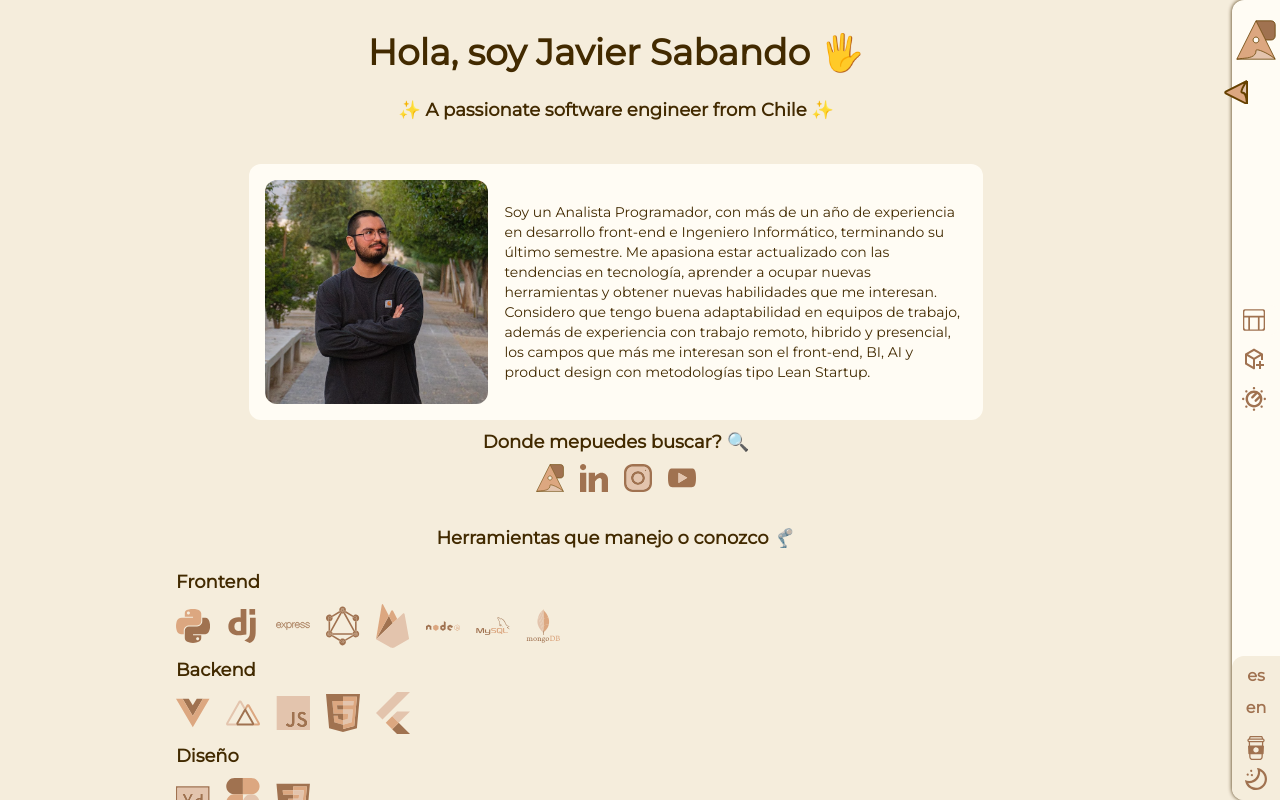
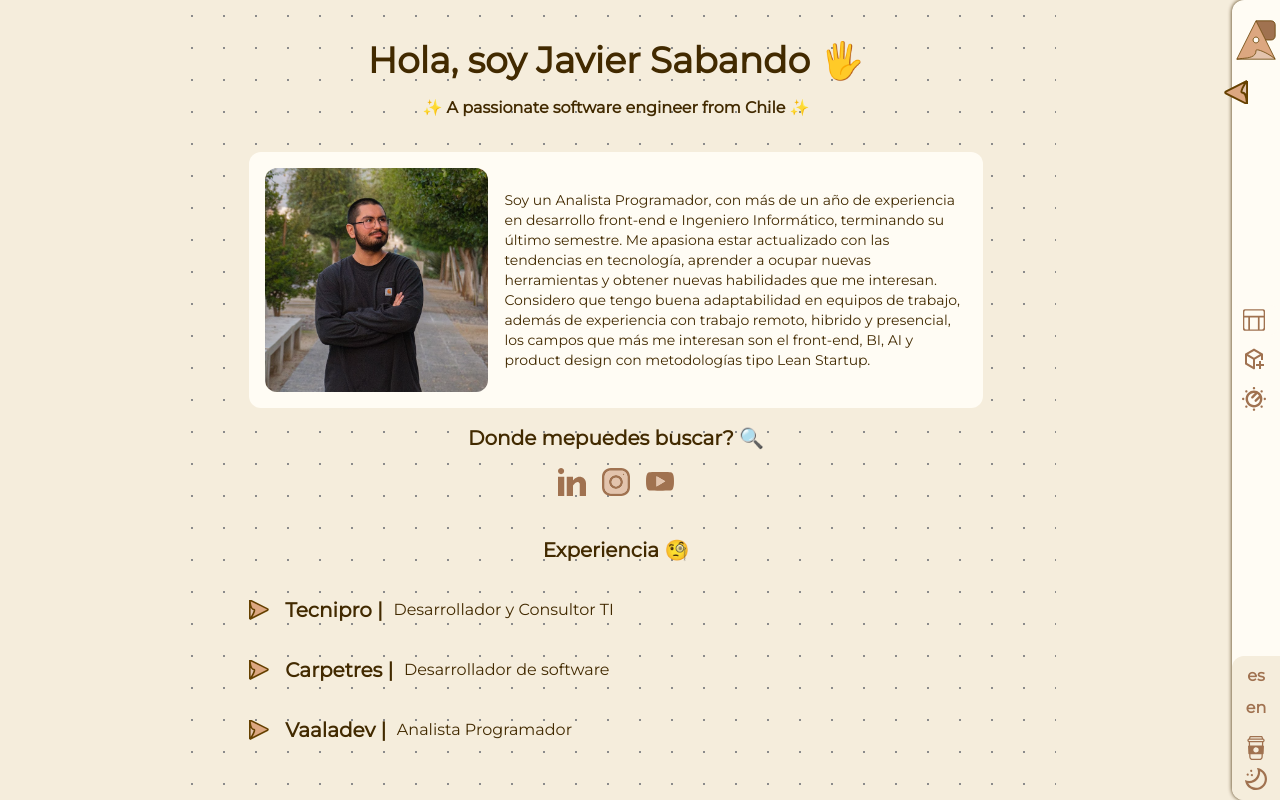
Before and after one commit to Ratapan/portfolio_2024, a Next.js app: page /aboutme in a window 1280 px wide. Built offline with nearby package versions, Linux system fonts and the light colour scheme.

Commit message:
about section ok

```diff
--- a/src/assets/style/globals.css
+++ b/src/assets/style/globals.css
@@ -1,4 +1,5 @@
 @import './utils/scroll.css';
+@import './utils/animations.css';
 @tailwind base;
 @tailwind components;
 @tailwind utilities;
--- /dev/null
+++ b/src/components/containers/bg_dots_container.tsx
@@ -0,0 +1,25 @@
+import { useTheme } from "next-themes";
+import { useEffect, useState } from "react";
+export default function BgDots() {
+  const { theme } = useTheme();
+
+  const [bgColor, setBgColor] = useState("bg-[radial-gradient(#8b8b8b_1px,transparent_1px)]");
+
+  useEffect(() => {
+    console.log(theme);
+
+    if (theme === "dark") {
+      setBgColor("bg-[radial-gradient(#fffcf450_1px,transparent_1px)]");
+    }
+    if (theme === "light") {
+      setBgColor("bg-[radial-gradient(#9b580095_1px,transparent_1px)]");
+    }
+  }, [theme]);
+
+  return (
+    <div
+      className={`absolute inset-0 -z-9 h-full w-full
+      [background-size:32px_32px] ${bgColor}`}
+    ></div>
+  );
+}
--- a/src/components/containers/images_array.tsx
+++ b/src/components/containers/images_array.tsx
@@ -1,24 +1,51 @@
 import Image from "next/image";
 
-type sectionNameProps = {
+type ImagesArrayProps = {
   sectionName: string;
-  size?:number;
-  className?:string;
-  images: string[];
+  size?: { height: number; width: number };
+  className?: string;
+  imagesLink: { image: string; link?: string }[];
 };
 
 export default function ImagesArray({
-  images,
+  imagesLink,
   sectionName,
   className,
-  size
-}: sectionNameProps) {
-  const imagesLength = images.length
+  size,
+}: ImagesArrayProps) {
+  const imagesLinkLength = imagesLink.length;
   return (
-    <section className={`flex ${className??''}`}>
-      {
-        images.map((im,index)=><Image className={index == imagesLength-1?'':'mr-4'} src={im} alt={`image ${im} of section ${sectionName}`} key={`${sectionName}-${im}`} height={size??48} width={size??48}/>)
-      }
+    <section className={`flex ${className ?? ""}`}>
+      {imagesLink.map((im, index) => {
+        if (im.link) {
+          return (
+            <a
+              href={im.link}
+              key={`${sectionName}-${im.image}`}
+              target="_blank"
+              className="flex items-center"
+            >
+              <Image
+                className={index == imagesLinkLength - 1 ? "" : "mr-4"}
+                src={im.image}
+                alt={`image ${im} of section ${sectionName}`}
+                height={size?.height ?? 48}
+                width={size?.width ?? 48}
+              />
+            </a>
+          );
+        }
+        return (
+          <Image
+            className={index == imagesLinkLength - 1 ? "" : "mr-4"}
+            src={im.image}
+            alt={`image ${im} of section ${sectionName}`}
+            key={`${sectionName}-${im.image}`}
+            height={size?.height ?? 48}
+            width={size?.width ?? 48}
+          />
+        );
+      })}
     </section>
   );
 }
--- /dev/null
+++ b/src/components/containers/xp_details.tsx
@@ -0,0 +1,56 @@
+import Image from "next/image";
+import { DetailsHTMLAttributes, ReactEventHandler, useState } from "react";
+type XpDetailsContainerProps = {
+  company: string;
+  position: string;
+  dates: string;
+  content: string;
+  skillsTitle: string;
+  skills: string;
+  name: string;
+};
+
+export default function XpDetailsContainer({
+  company,
+  position,
+  dates,
+  content,
+  skillsTitle,
+  skills,
+  name,
+}: XpDetailsContainerProps) {
+  const [isOpen, setOpen] = useState(false);
+
+  const handleToggle = () => {
+    setOpen(!isOpen);
+  };
+  return (
+    <details name={name} onToggle={handleToggle}>
+      <summary className="flex items-center select-none">
+        <span>
+          <Image
+            src="/coffeIcons/arrow.svg"
+            alt="Arrow"
+            width={20}
+            height={20}
+            className={`transition-transform ${isOpen ? "" : "-rotate-90"}`}
+          />
+        </span>
+        <h3 className="pl-4 py-4 text-xl font-semibold">{company} | &nbsp; </h3>
+        {position}
+      </summary>
+      <article
+        className={`bg-coffee_bg_two dark:bg-zinc-700 rounded-xl p-4 grid grid-cols-1 gap-2 md:text-sm  ${
+          isOpen ? "animate-sweep-content" : "opacity-0"
+        }`}
+      >
+        <p className="text-coffee_foreground_acent dark:text-teal-200">{dates}</p>
+        {content.split("\n").map((cont, i) => (
+          <p key={`${company.split(" ").join("-")}-${i}`}>{cont}</p>
+        ))}
+        <p>{skillsTitle}</p>
+        <p className="text-coffee_foreground_acent dark:text-teal-200">{skills}</p>
+      </article>
+    </details>
+  );
+}
--- a/src/components/titles/sub_title.tsx
+++ b/src/components/titles/sub_title.tsx
@@ -2,7 +2,7 @@ import { ScriptProps } from "next/script";
 
 export default function SubTitle({children}:ScriptProps) {
   return (
-    <h1 className="w-full text-lg py-2 text-center font-bold" >
+    <h1 className="w-full text-xl py-4 text-center font-bold" >
       {children}
     </h1>
   )
--- a/src/locales/about.ts
+++ b/src/locales/about.ts
@@ -29,8 +29,7 @@ const about = {
           company: "Carpetres",
           position: "Desarrollador de software",
           dates: "Octubre 2021 - Mayo 2022",
-          content: `
-            Consultoría:\n
+          content: `Consultoría:\n
             Desarrollo y mantención de aplicaciones web con Vue.js, para empresas como bboch, Sierra gorda, entre otros. Landing pages para Copec en una campaña para mercado público, productos internos con los que recogíamos métricas y entre otros casos. Con un framework de javascript o html, css y js puro, dependiendo de las necesidades del proyecto y el cliente.\n
             Producto interno:\n
             Desarrollé, desde la base, junto a todo el equipo, una aplicación web tipo ERP, recibía historias de usuario y módulos diseñados en Adobe XD, con el fin de decidir como se implementarían estos, hacíamos reuniones periódicamente para darnos feedback entre font-end web, movil, back-end y diseñadores. Cabe destacar que esto lo realizábamos bajo una adaptación de Scrum y Lean, lo principal era la comunicación y la confianza de levantar dudas.
@@ -80,8 +79,7 @@ const about = {
           company: "Carpetres",
           position: "Software Developer",
           dates: "October 2021 - May 2022",
-          content: `
-            Consulting:\n
+          content: `Consulting:\n
             Developed and maintained web applications with Vue.js for companies like bboch, Sierra Gorda, among others. Landing pages for Copec in a public market campaign, internal products for gathering metrics, and other cases. Used a JavaScript framework or pure HTML, CSS, and JS depending on the project and client needs.\n
             Internal Product:\n
             Developed from scratch, along with the entire team, a web-based ERP application, received user stories and modules designed in Adobe XD, to decide how they would be implemented. We held regular meetings for feedback among web, mobile, backend, and designers. Notably, this was performed under an adaptation of Scrum and Lean, with the main focus being communication and trust in raising doubts.
--- a/src/pages/_document.tsx
+++ b/src/pages/_document.tsx
@@ -2,7 +2,7 @@ import { Html, Head, Main, NextScript } from 'next/document'
 
 export default function Document() {
   return (
-    <Html className='coffe'>
+    <Html>
       <Head>
         <link rel="shortcut icon" href="/coffeIcons/RTP.svg" />
       </Head>
--- a/src/pages/_layout/default.tsx
+++ b/src/pages/_layout/default.tsx
@@ -5,12 +5,14 @@ type LayoutProps = {
   children: React.ReactNode;
 };
 
+
 export default function Layout({ children }: LayoutProps) {
+
   return (
     <>
-      <main className='flex-grow flex justify-center px-2'>
-        <section className='w-full max-w-4xl max-h-dvh rtp_scroll pt-4 px-2'>
+      <main className='flex-grow flex justify-center px-2 bg-transparent'>
 
+        <section className='w-full max-w-4xl max-h-dvh rtp_scroll px-2'>
         {children}
         </section>
         </main>
--- a/src/pages/_layout/navbar/navbar.tsx
+++ b/src/pages/_layout/navbar/navbar.tsx
@@ -8,7 +8,7 @@ import Link from "next/link";
 export default function Navbar() {
   const [sidebar, setSidebar] = useState(false);
   const sidebarClass =
-    "flex flex-col max-h-dvh justify-center items-center bg-coffee_bg_two dark:bg-zinc-700 pt-4 pb-0 py-2 rounded-tl-xl rounded-bl-xl shadow-[0_0_4px] dark:shadow-zinc-400 transition duration-500 select-none";
+    "inset-0 z-1 relative flex flex-col max-h-dvh justify-center items-center bg-coffee_bg_two dark:bg-zinc-700 pt-4 pb-0 py-2 rounded-tl-xl rounded-bl-xl shadow-[0_0_4px] dark:shadow-zinc-400 transition duration-500 select-none";
   return (
     <nav className={`${sidebarClass} ${sidebar ? "w-40" : "w-12"}`}>
       <Image
--- a/src/pages/aboutme/index.tsx
+++ b/src/pages/aboutme/index.tsx
@@ -1,5 +1,7 @@
+import BgDots from "@/components/containers/bg_dots_container";
 import ImagesArray from "@/components/containers/images_array";
 import PresentationContainer from "@/components/containers/presentation";
+import XpDetailsContainer from "@/components/containers/xp_details";
 import TitleHeader from "@/components/titles/header";
 import SectionTitle from "@/components/titles/section_title";
 import SubTitle from "@/components/titles/sub_title";
@@ -10,46 +12,115 @@ import { useRouter } from "next/router";
 export default function Blog() {
   const { locale } = useRouter();
   const safeLocale = localeSafety(locale);
-  const setPath = (arr: string[]): string[] =>
-    arr.map((name) => `/coffeIcons/${name}.svg`);
+
+  const content = about[safeLocale];
+
+  const setPath = (
+    arr: { image: string; link?: string }[]
+  ): { image: string; link?: string }[] =>
+    arr.map((obj) => {
+      obj.image = `/coffeIcons/${obj.image}.svg`;
+      return obj;
+    });
 
   return (
-    <article>
-      <header className="mb-8">
-        <TitleHeader> {about[safeLocale].title} </TitleHeader>
-        <SubTitle>{about[safeLocale].subTitle}</SubTitle>
+    <article className="relative pt-6">
+      <BgDots />
+      <header className=" relative mb-8">
+        <TitleHeader> {content.title} </TitleHeader>
+        <h4 className="w-full text-md text-center font-bold">{content.subTitle}</h4>
       </header>
-
-      <main>
+      <main className="relative">
         <PresentationContainer imgeUrl="/images/yo.png">
-          {about[safeLocale].content.aboutMe}
+          {content.content.aboutMe}
         </PresentationContainer>
 
         <section>
-          <SubTitle>{about[safeLocale].sections.searchMe}</SubTitle>
+          <SubTitle>{content.sections.searchMe}</SubTitle>
           <ImagesArray
-            size={28}
+            size={{ height: 28, width: 28 }}
             className="justify-center"
             sectionName="searchMe"
-            images={setPath(["RTP", "linkedin", "ig", "youtube"])}
+            imagesLink={setPath([
+              {
+                image: "linkedin",
+                link: "https://www.linkedin.com/in/javier-sabando/",
+              },
+              { image: "ig", link: "https://www.instagram.com/ratapics" },
+              { image: "youtube", link: "https://www.youtube.com/@rtpdev" },
+            ])}
           />
         </section>
 
-<br />
+        <br />
+        <section className="m-auto w-10/12">
+          <SubTitle>{content.sections.xpTitle}</SubTitle>
+          {content.content.xp.map(
+            ({ company, position, dates, content, skillsTitle, skills }, i) => (
+              <XpDetailsContainer
+                key={`details-container-${i}`}
+                company={company}
+                position={position}
+                dates={dates}
+                content={content}
+                skillsTitle={skillsTitle}
+                skills={skills}
+                name="experience"
 
-        <section>
-            <SubTitle>{about[safeLocale].sections.toolsTitle}</SubTitle>
-          <SectionTitle>{about[safeLocale].sections.toolsBackend}</SectionTitle>
-          <ImagesArray sectionName="toolsBackend" size={34} images={setPath(['python','django','express','graphql','firebase','node','mysql','mongo'])} />
+              />
+            )
+          )}
+        </section>
+        <br />
 
-          <SectionTitle>{about[safeLocale].sections.toolsFront}</SectionTitle>
-          <ImagesArray sectionName="toolsFront" size={34} images={setPath(["vue","nuxt","js", 'html','flutter' ])} />
+        <section className="m-auto w-10/12">
+          <SubTitle>{content.sections.toolsTitle}</SubTitle>
+          <SectionTitle>{content.sections.toolsBackend}</SectionTitle>
+          <ImagesArray
+            sectionName="toolsBackend"
+            size={{ height: 34, width: 34 }}
+            imagesLink={setPath([
+              { image: "python" },
+              { image: "django" },
+              { image: "express" },
+              { image: "graphql" },
+              { image: "firebase" },
+              { image: "node" },
+              { image: "mysql" },
+              { image: "mongo" },
+            ])}
+          />
 
-          <SectionTitle>{about[safeLocale].sections.toolsDesign}</SectionTitle>
-          <ImagesArray sectionName="toolsDesign" size={34} images={setPath(["adobeXd", "figma", "css"])} />
+          <SectionTitle>{content.sections.toolsFront}</SectionTitle>
+          <ImagesArray
+            sectionName="toolsFront"
+            size={{ height: 34, width: 34 }}
+            imagesLink={setPath([
+              { image: "vue" },
+              { image: "nuxt" },
+              { image: "js" },
+              { image: "html" },
+              { image: "flutter" },
+            ])}
+          />
 
-          <SectionTitle>{about[safeLocale].sections.toolsOther}</SectionTitle>
-          <ImagesArray sectionName="toolsOther" size={34} images={setPath(["linux", "git"])} />
+          <SectionTitle>{content.sections.toolsDesign}</SectionTitle>
+          <ImagesArray
+            sectionName="toolsDesign"
+            size={{ height: 34, width: 34 }}
+            imagesLink={setPath([
+              { image: "adobeXd" },
+              { image: "figma" },
+              { image: "css" },
+            ])}
+          />
+
+          <SectionTitle>{content.sections.toolsOther}</SectionTitle>
+          <ImagesArray
+            sectionName="toolsOther"
+            size={{ height: 34, width: 34 }}
+            imagesLink={setPath([{ image: "linux" }, { image: "git" }])}
+          />
         </section>
         <footer className="h-12"></footer>
       </main>
```
Also changed, not shown: src/assets/style/utils/animations.css (added, +7 -0 lines), src/pages/_layout/footer.tsx (deleted, +0 -7 lines).
